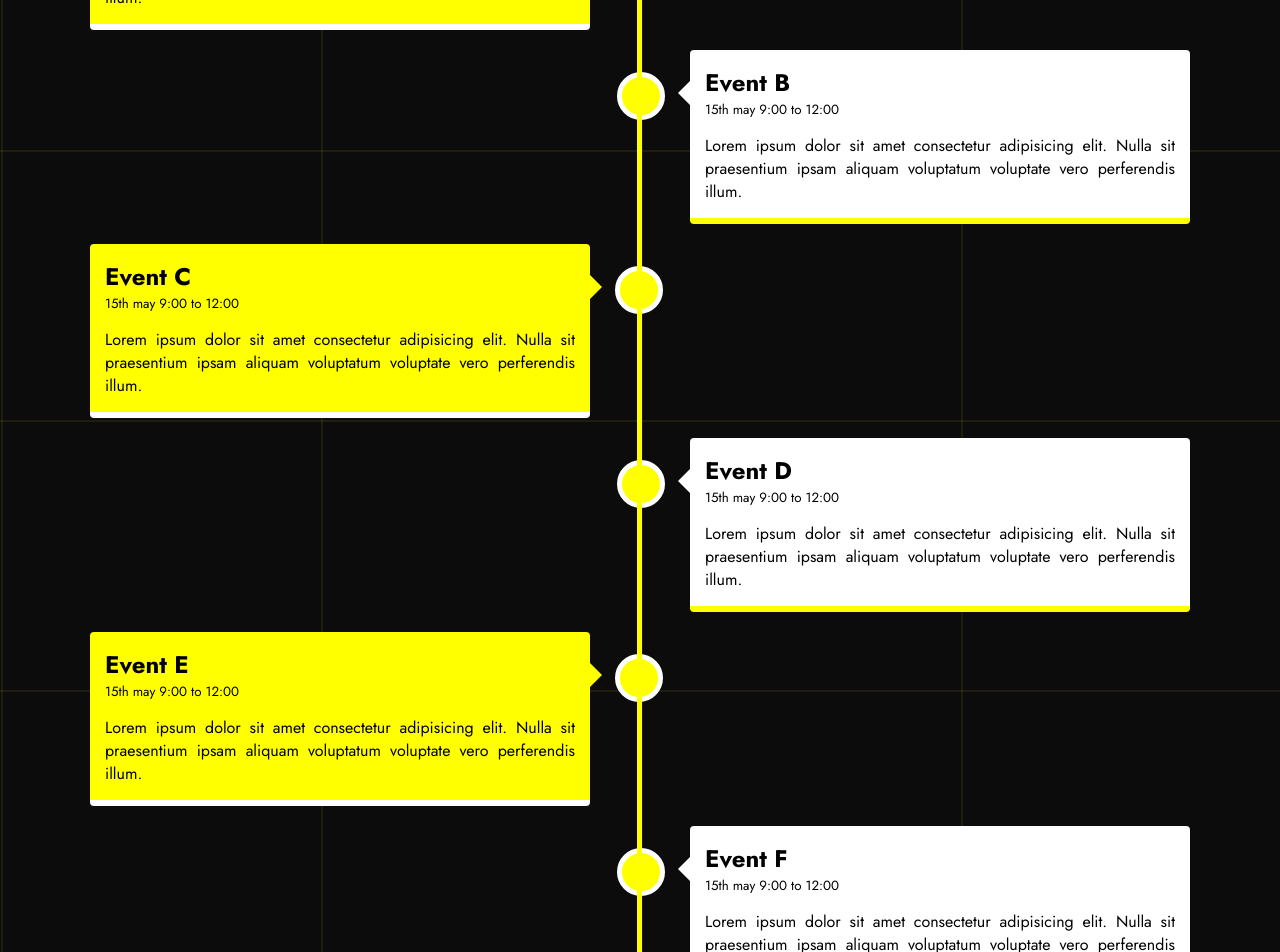
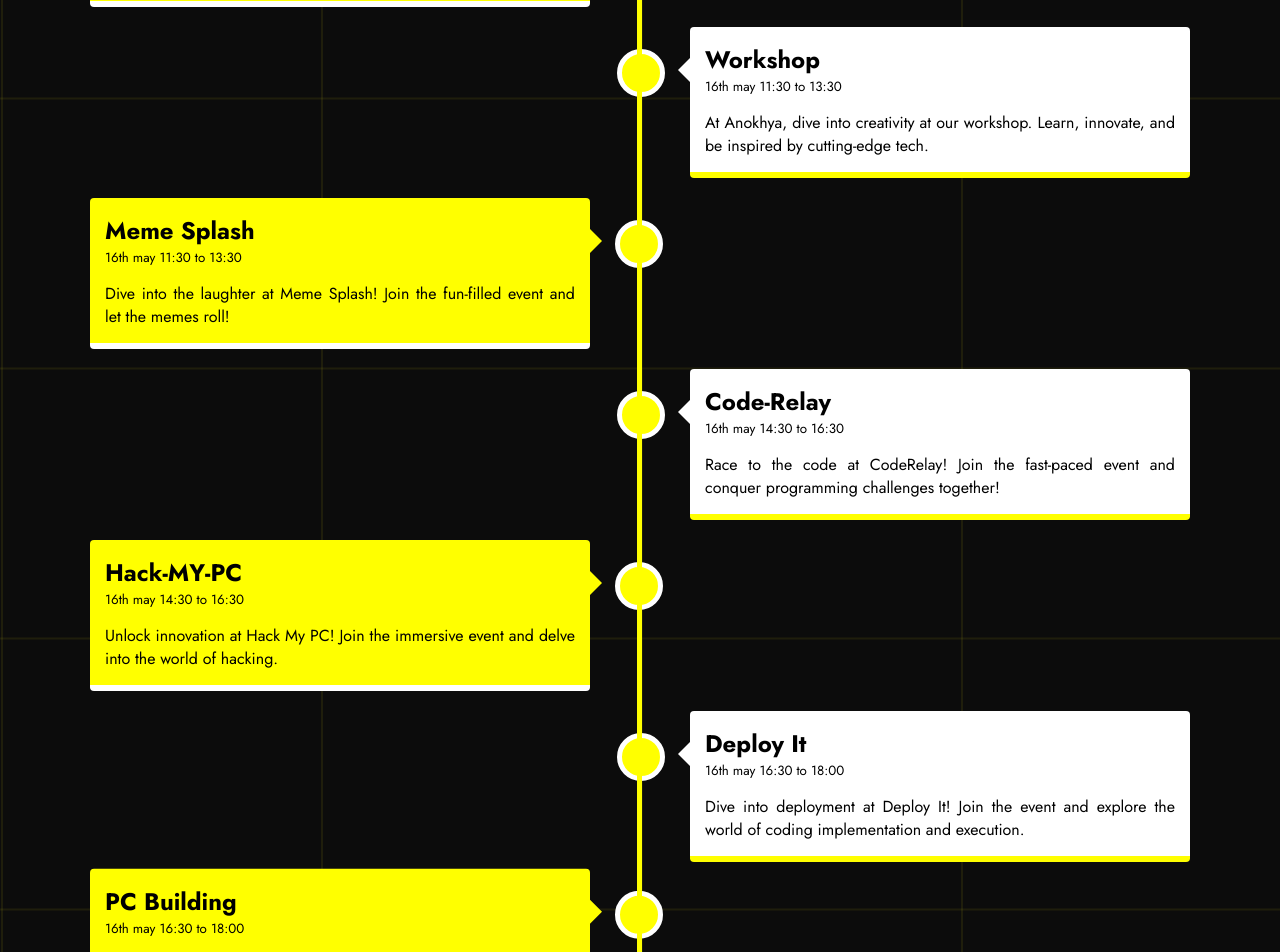
Before and after one commit to GuruDarshan57/Anokhya, a React (Vite) app: page / in a window 1280 px wide. Shown: the part 2020-2972 px from the top of the page. Built offline with nearby package versions, Linux system fonts and the light colour scheme; a web font is replaced by a local one.

Commit message:
Added the timeline events and time

```diff
--- a/package.json
+++ b/package.json
@@ -10,8 +10,7 @@
     "preview": "vite preview"
   },
   "dependencies": {
-    "predeploy": "npm run build",
-    "deploy": "gh-pages -d dist",
+
     "react": "^18.2.0",
     "react-dom": "^18.2.0"
   },
--- a/src/Components/Timeline/Timeline.css
+++ b/src/Components/Timeline/Timeline.css
@@ -105,6 +105,11 @@
     animation-delay: 11s;
 }
 
+.maincontainer:nth-child(13)
+{
+    animation-delay: 12s;
+}
+
 .text-box{
     display: flex;
     flex-direction: column;
@@ -167,7 +172,7 @@ left: -23px;
     left:50%;
     margin-left: -3px;
     z-index:1;
-    animation: moveline 12s linear forwards;
+    animation: moveline 13s linear forwards;
 }
 
 @keyframes moveline {
--- a/src/Components/Timeline/Timeline.jsx
+++ b/src/Components/Timeline/Timeline.jsx
@@ -12,9 +12,9 @@ function Timeline() {
                     <div className='timelineimgdiv'>
                     </div>
                     <div className="text-box lt">
-                        <h2><b>Event A</b></h2>
-                        <small>15th may 9:00 to 12:00</small>
-                        <p>Lorem ipsum dolor sit amet consectetur adipisicing elit. Nulla sit praesentium ipsam aliquam voluptatum voluptate vero perferendis illum.</p>
+                        <h2><b>Inaugration</b></h2>
+                        <small>16th may 9:00 to 11:30</small>
+                        <p>Welcome to the dawn of innovation! Let the tech fest begin its electrifying journey.</p>
                         <span className='left-container-arrow'></span>
                     </div>
                 </div>
@@ -23,9 +23,9 @@ function Timeline() {
                     <div className='timelineimgdiv'>
                     </div>
                     <div className="text-box rt">
-                        <h2><b>Event B</b></h2>
-                        <small>15th may 9:00 to 12:00</small>
-                        <p>Lorem ipsum dolor sit amet consectetur adipisicing elit. Nulla sit praesentium ipsam aliquam voluptatum voluptate vero perferendis illum.</p>
+                        <h2><b>Workshop</b></h2>
+                        <small>16th may 11:30 to 13:30</small>
+                        <p>At Anokhya, dive into creativity at our workshop. Learn, innovate, and be inspired by cutting-edge tech.</p>
                         <span className='right-container-arrow'></span>
                     </div>
                 </div>
@@ -34,9 +34,9 @@ function Timeline() {
                     <div className='timelineimgdiv'>
                     </div>
                     <div className="text-box lt">
-                        <h2><b>Event C</b></h2>
-                        <small>15th may 9:00 to 12:00</small>
-                        <p>Lorem ipsum dolor sit amet consectetur adipisicing elit. Nulla sit praesentium ipsam aliquam voluptatum voluptate vero perferendis illum.</p>
+                        <h2><b>Meme Splash</b></h2>
+                        <small>16th may 11:30 to 13:30</small>
+                        <p>Dive into the laughter at Meme Splash! Join the fun-filled event and let the memes roll!</p>
                         <span className='left-container-arrow'></span>
                     </div>
                 </div>
@@ -46,9 +46,9 @@ function Timeline() {
                     <div className='timelineimgdiv'>
                     </div>
                     <div className="text-box rt">
-                        <h2><b>Event D</b></h2>
-                        <small>15th may 9:00 to 12:00</small>
-                        <p>Lorem ipsum dolor sit amet consectetur adipisicing elit. Nulla sit praesentium ipsam aliquam voluptatum voluptate vero perferendis illum.</p>
+                        <h2><b>Code-Relay</b></h2>
+                        <small>16th may 14:30 to 16:30</small>
+                        <p>Race to the code at CodeRelay! Join the fast-paced event and conquer programming challenges together!</p>
                         <span className='right-container-arrow'></span>
                     </div>
                 </div>
@@ -58,9 +58,9 @@ function Timeline() {
                     <div className='timelineimgdiv'>
                     </div>
                     <div className="text-box lt">
-                        <h2><b>Event E</b></h2>
-                        <small>15th may 9:00 to 12:00</small>
-                        <p>Lorem ipsum dolor sit amet consectetur adipisicing elit. Nulla sit praesentium ipsam aliquam voluptatum voluptate vero perferendis illum.</p>
+                        <h2><b>Hack-MY-PC</b></h2>
+                        <small>16th may 14:30 to 16:30</small>
+                        <p>Unlock innovation at Hack My PC! Join the immersive event and delve into the world of hacking.</p>
                         <span className='left-container-arrow'></span>
                     </div>
                 </div>
@@ -70,9 +70,9 @@ function Timeline() {
                     <div className='timelineimgdiv'>
                     </div>
                     <div className="text-box rt">
-                        <h2><b>Event F</b></h2>
-                        <small>15th may 9:00 to 12:00</small>
-                        <p>Lorem ipsum dolor sit amet consectetur adipisicing elit. Nulla sit praesentium ipsam aliquam voluptatum voluptate vero perferendis illum.</p>
+                        <h2><b>Deploy It</b></h2>
+                        <small>16th may 16:30 to 18:00</small>
+                        <p>Dive into deployment at Deploy It! Join the event and explore the world of coding implementation and execution.</p>
                         <span className='right-container-arrow'></span>
                     </div>
                 </div>
@@ -82,9 +82,9 @@ function Timeline() {
                     <div className='timelineimgdiv'>
                     </div>
                     <div className="text-box lt">
-                        <h2><b>Event G</b></h2>
-                        <small>15th may 9:00 to 12:00</small>
-                        <p>Lorem ipsum dolor sit amet consectetur adipisicing elit. Nulla sit praesentium ipsam aliquam voluptatum voluptate vero perferendis illum.</p>
+                        <h2><b>PC Building</b></h2>
+                        <small>16th may 16:30 to 18:00</small>
+                        <p>Participate in the excitement at PC Building! Dive into the event and craft your perfect machine from scratch.</p>
                         <span className='left-container-arrow'></span>
                     </div>
                 </div>
@@ -93,9 +93,9 @@ function Timeline() {
                     <div className='timelineimgdiv'>
                     </div>
                     <div className="text-box rt">
-                        <h2><b>Event H</b></h2>
-                        <small>15th may 9:00 to 12:00</small>
-                        <p>Lorem ipsum dolor sit amet consectetur adipisicing elit. Nulla sit praesentium ipsam aliquam voluptatum voluptate vero perferendis illum.</p>
+                        <h2><b>Tech Talk</b></h2>
+                        <small>17th may 9:00 to 10:00</small>
+                        <p>Engage with knowledge at Tech Talk! Immerse yourself in enlightening discussions and cutting-edge insights.</p>
                         <span className='right-container-arrow'></span>
                     </div>
                 </div>
@@ -105,9 +105,9 @@ function Timeline() {
                     <div className='timelineimgdiv'>
                     </div>
                     <div className="text-box lt">
-                        <h2><b>Event I</b></h2>
-                        <small>15th may 9:00 to 12:00</small>
-                        <p>Lorem ipsum dolor sit amet consectetur adipisicing elit. Nulla sit praesentium ipsam aliquam voluptatum voluptate vero perferendis illum.</p>
+                        <h2><b>UI/UX</b></h2>
+                        <small>17th may 11:00 to 13:00</small>
+                        <p>Dive into design at UI/UX! Explore the art of user interface and user experience creation.</p>
                         <span className='left-container-arrow'></span>
                     </div>
                 </div>
@@ -117,9 +117,9 @@ function Timeline() {
                     <div className='timelineimgdiv'>
                     </div>
                     <div className="text-box rt">
-                        <h2><b>Event J</b></h2>
-                        <small>15th may 9:00 to 12:00</small>
-                        <p>Lorem ipsum dolor sit amet consectetur adipisicing elit. Nulla sit praesentium ipsam aliquam voluptatum voluptate vero perferendis illum.</p>
+                        <h2><b>Picture Probe</b></h2>
+                        <small>17th may 11:00 to 13:00</small>
+                        <p>Explore imagery at Picture Probe! Embark on a visual journey and delve into the world of photography.</p>
                         <span className='right-container-arrow'></span>
                     </div>
                 </div>
@@ -128,9 +128,9 @@ function Timeline() {
                     <div className='timelineimgdiv'>
                     </div>
                     <div className="text-box lt">
-                        <h2><b>Event K</b></h2>
-                        <small>15th may 9:00 to 12:00</small>
-                        <p>Lorem ipsum dolor sit amet consectetur adipisicing elit. Nulla sit praesentium ipsam aliquam voluptatum voluptate vero perferendis illum.</p>
+                        <h2><b>Tech Tinder</b></h2>
+                        <small>17th may 14:00 to 16:00</small>
+                        <p>Discover connections at Tech Tinder! Engage in tech conversations and spark innovative collaborations.</p>
                         <span className='left-container-arrow'></span>
                     </div>
                 </div>
@@ -139,12 +139,23 @@ function Timeline() {
                     <div className='timelineimgdiv'>
                     </div>
                     <div className="text-box rt">
-                        <h2><b>Event L</b></h2>
-                        <small>15th may 9:00 to 12:00</small>
-                        <p>Lorem ipsum dolor sit amet consectetur adipisicing elit. Nulla sit praesentium ipsam aliquam voluptatum voluptate vero perferendis illum.</p>
+                        <h2><b>Workshop</b></h2>
+                        <small>17th may 14:00 to 16:00</small>
+                        <p>Step into the world of innovation! Welcome to the workshop where learning meets creativity and discovery.</p>
                         <span className='right-container-arrow'></span>
                     </div>
 
+                </div>
+
+                <div className="maincontainer left-container">
+                    <div className='timelineimgdiv'>
+                    </div>
+                    <div className="text-box lt">
+                        <h2><b>Tech Tinder</b></h2>
+                        <small>17th may 14:00 to 16:00</small>
+                        <p>Discover connections at Tech Tinder! Engage in tech conversations and spark innovative collaborations.</p>
+                        <span className='left-container-arrow'></span>
+                    </div>
                 </div>
 
 
```
Also changed, not shown: src/Components/Home/Home.css (line endings or trailing spaces).
